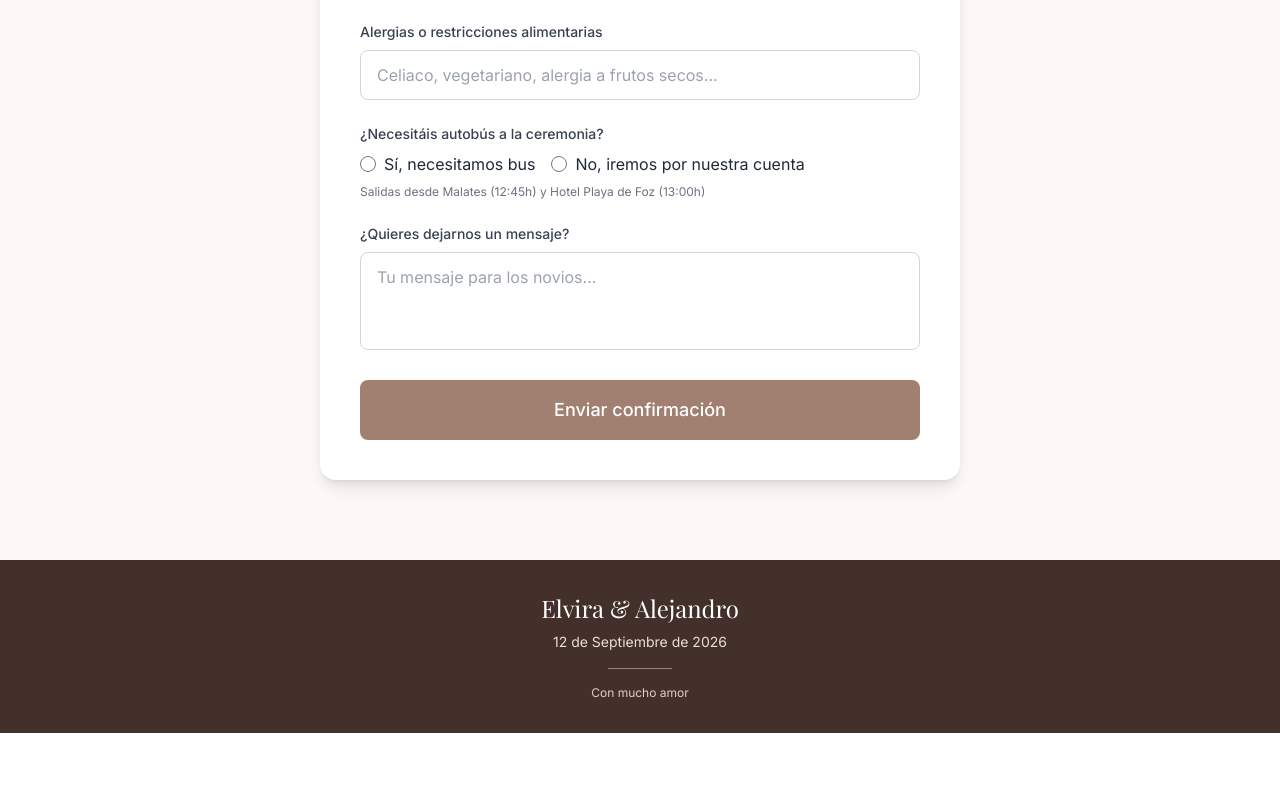
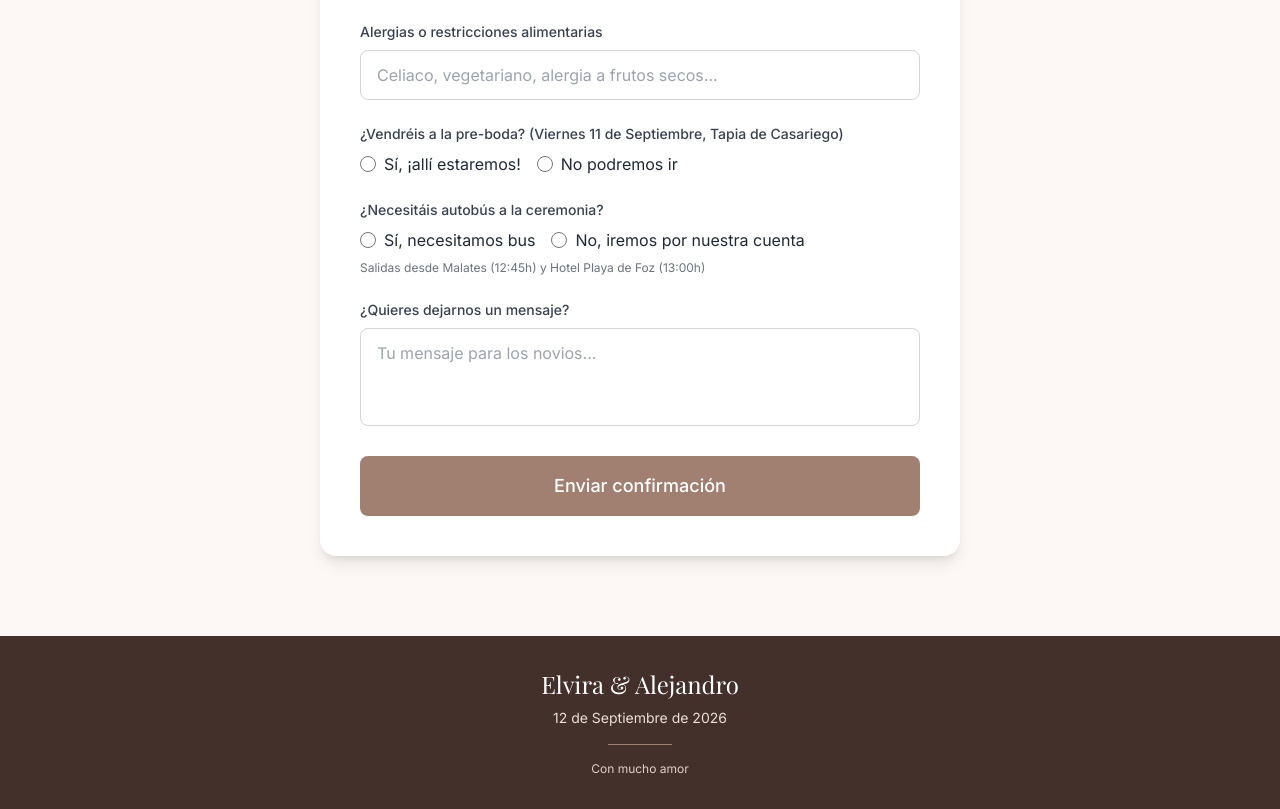
Before and after one commit to kodemonk/boda, a React (Vite) app: page / in a window 1280 px wide. Shown: the part 7612-8421 px from the top of the page. Before the commit the page ends 8345 px from the top, so only its background shows below. Built offline with nearby package versions, Linux system fonts and the light colour scheme; a web font is replaced by a local one.

Commit message:
Add pre-boda attendance question to RSVP form
Adds radio buttons asking guests if they'll attend the pre-wedding
event (Friday Sept 11, Tapia de Casariego). Field also added to
Netlify hidden form for proper data collection.

Co-Authored-By: Claude Opus 4.6 <noreply@anthropic.com>

```diff
--- a/index.html
+++ b/index.html
@@ -34,6 +34,7 @@
       <input type="text" name="acompanantes" />
       <input type="text" name="nombresAcompanantes" />
       <input type="text" name="alergias" />
+      <input type="text" name="preboda" />
       <input type="text" name="transporte" />
       <textarea name="mensaje"></textarea>
     </form>
--- a/src/components/RSVP.jsx
+++ b/src/components/RSVP.jsx
@@ -10,6 +10,7 @@ function RSVP() {
     acompanantes: '0',
     nombresAcompanantes: '',
     alergias: '',
+    preboda: '',
     transporte: '',
     mensaje: ''
   })
@@ -224,6 +225,37 @@ function RSVP() {
             />
           </div>
 
+          {/* Pre-boda */}
+          <div>
+            <label className="block text-sm font-medium text-gray-700 mb-2">
+              ¿Vendréis a la pre-boda? (Viernes 11 de Septiembre, Tapia de Casariego)
+            </label>
+            <div className="flex gap-4">
+              <label className="flex items-center gap-2 cursor-pointer">
+                <input
+                  type="radio"
+                  name="preboda"
+                  value="si"
+                  checked={formData.preboda === 'si'}
+                  onChange={handleChange}
+                  className="w-4 h-4 text-primary-600 focus:ring-primary-500"
+                />
+                <span>Sí, ¡allí estaremos!</span>
+              </label>
+              <label className="flex items-center gap-2 cursor-pointer">
+                <input
+                  type="radio"
+                  name="preboda"
+                  value="no"
+                  checked={formData.preboda === 'no'}
+                  onChange={handleChange}
+                  className="w-4 h-4 text-primary-600 focus:ring-primary-500"
+                />
+                <span>No podremos ir</span>
+              </label>
+            </div>
+          </div>
+
           {/* Transporte */}
           <div>
             <label className="block text-sm font-medium text-gray-700 mb-2">
```
